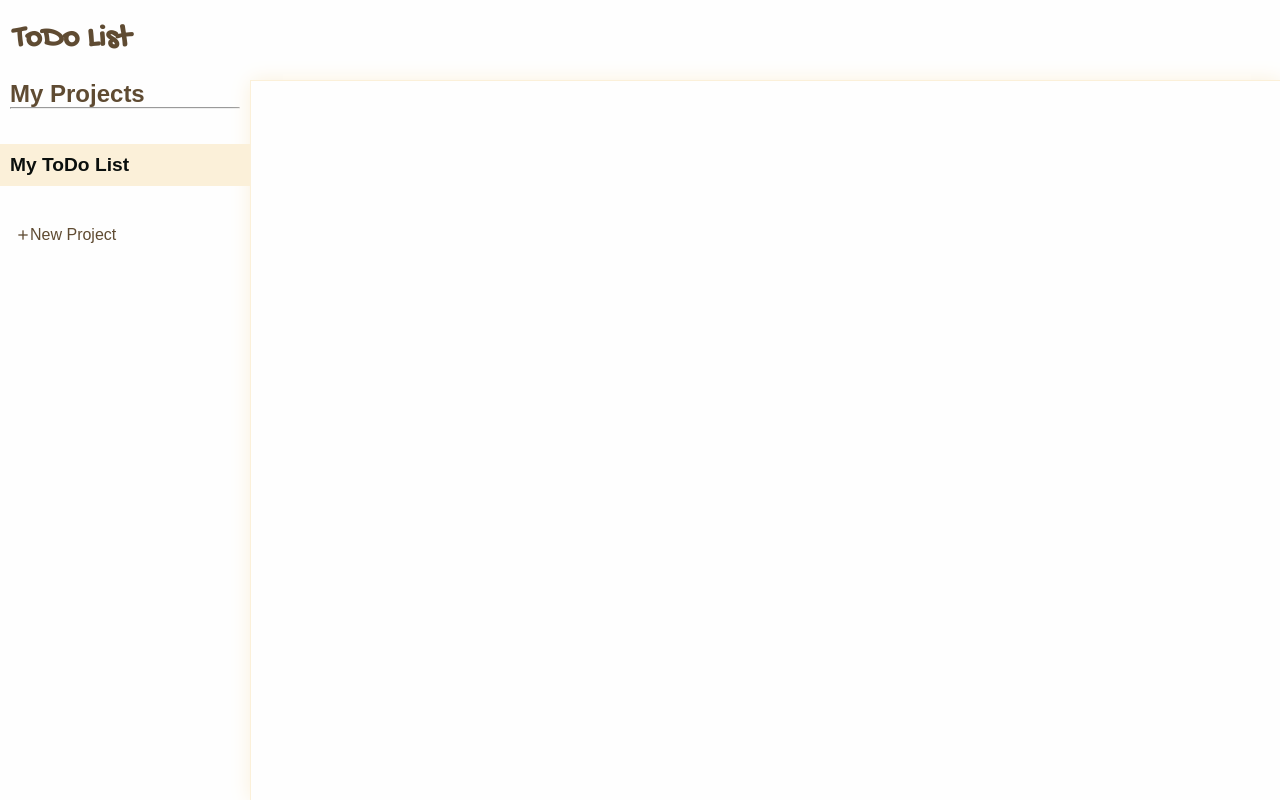
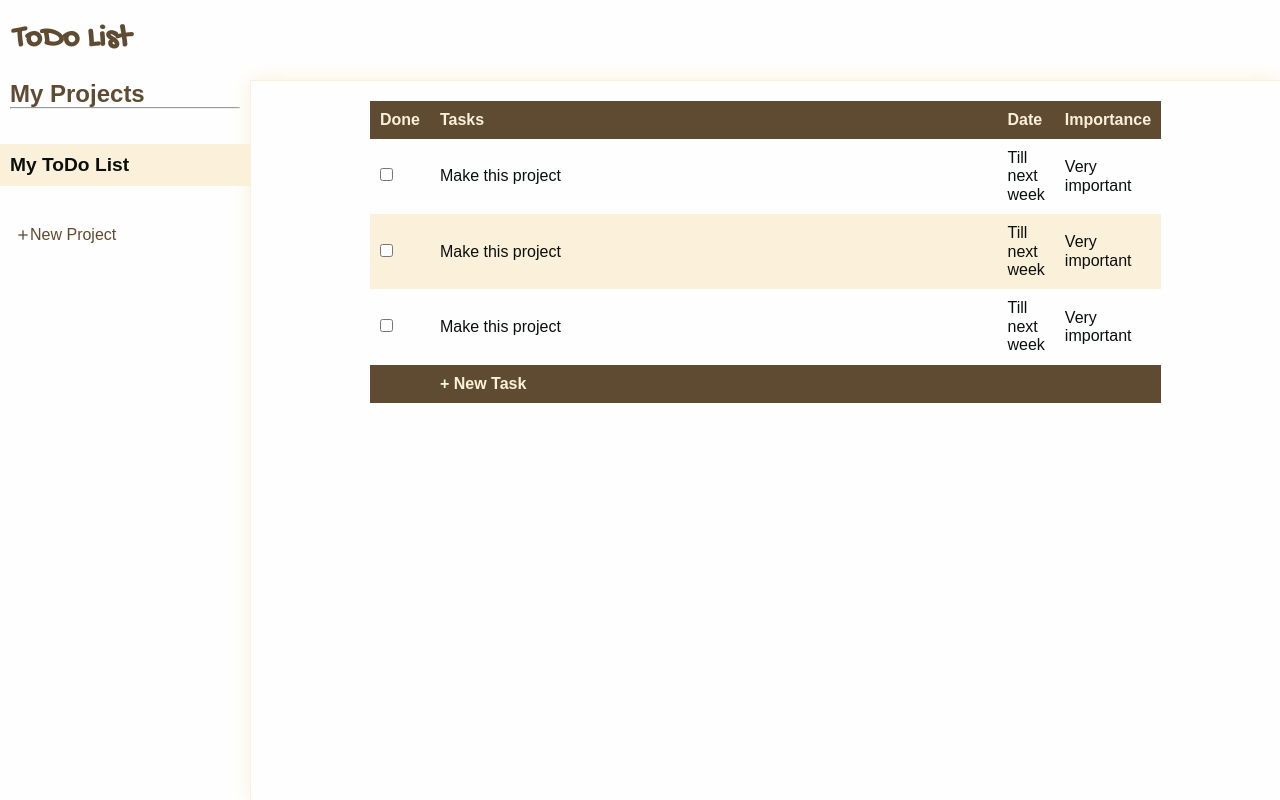
Before and after one commit to justas7/todo-odin, a website built with webpack: page src/index.html in a window 1280 px wide. Built offline with nearby package versions, Linux system fonts and the light colour scheme.

Commit message:
tasks table ui

```diff
--- a/src/index.html
+++ b/src/index.html
@@ -31,6 +31,49 @@
         </form>
       </div>
     </nav>
-    <div class="content"></div>
+    <div class="content">
+      <table class="tasksTable">
+        <colgroup>
+          <col />
+          <col style="width: 75%" />
+        </colgroup>
+        <thead>
+          <tr>
+            <th>Done</th>
+            <th>Tasks</th>
+            <th>Date</th>
+            <th>Importance</th>
+          </tr>
+        </thead>
+        <tbody>
+          <tr>
+            <td><input type="checkbox" /></td>
+            <td>Make this project</td>
+            <td>Till next week</td>
+            <td>Very important</td>
+          </tr>
+          <tr>
+            <td><input type="checkbox" /></td>
+            <td>Make this project</td>
+            <td>Till next week</td>
+            <td>Very important</td>
+          </tr>
+          <tr>
+            <td><input type="checkbox" /></td>
+            <td>Make this project</td>
+            <td>Till next week</td>
+            <td>Very important</td>
+          </tr>
+        </tbody>
+        <tfoot>
+          <tr>
+            <td></td>
+            <td><button class="newTask" type="button">+ New Task</button></td>
+            <td></td>
+            <td></td>
+          </tr>
+        </tfoot>
+      </table>
+    </div>
   </body>
 </html>
--- a/src/modules/Projects.js
+++ b/src/modules/Projects.js
@@ -19,7 +19,7 @@ myProjects.setList(projectsList);
 
 const deleteProjectHandler = function () {
   list.addEventListener("click", function (e) {
-    if (e.target.getAttribute("data-id")) {
+    if (e.target.tagName === "IMG" && e.target.getAttribute("data-id")) {
       const id = Number(e.target.getAttribute("data-id"));
       myProjects.removeItem(myProjects.getList().find((project) => project.id == id));
       localStorage.setItem("projectsList", JSON.stringify(myProjects.getList()));
--- a/src/modules/ProjectsDisplay.js
+++ b/src/modules/ProjectsDisplay.js
@@ -23,6 +23,7 @@ const appendProjcet = function (project) {
   const spn = document.createElement("span");
   const img = new Image();
   img.setAttribute("data-id", `${project.id}`);
+  spn.setAttribute("data-id", `${project.id}`);
   img.src = DeleteIcon;
   spn.textContent = `${project.name}`;
   img.alt = "Delete";
--- a/src/modules/classes/TaskCl.js
+++ b/src/modules/classes/TaskCl.js
@@ -1,11 +1,11 @@
 class Task {
   isCompleted = false;
 
-  constructor(id, task, taskDate, dateCreated) {
+  constructor(id, task, importance, taskDate) {
     this.id = id;
     this.task = task;
+    this.importance = importance;
     this.taskDate = taskDate;
-    this.dateCreated = dateCreated;
   }
 
   taskCompleted() {
--- a/src/styles/layout/content.css
+++ b/src/styles/layout/content.css
@@ -4,4 +4,37 @@
   border-left: 1px solid var(--color-one);
   border-top: 1px solid var(--color-one);
   box-shadow: 1px 1px 20px var(--color-one);
+  display: flex;
+  justify-content: center;
+  align-items: start;
+  padding: 20px;
 }
+
+.tasksTable {
+  text-align: left;
+  border-collapse: collapse;
+  width: 80%;
+}
+
+.tasksTable th,
+td {
+  padding: 10px;
+}
+
+.tasksTable tr:nth-child(even) {
+  background-color: var(--color-one);
+}
+
+.tasksTable > thead > tr {
+  background-color: var(--color-two);
+  color: var(--color-one);
+}
+
+.newTask {
+  color: var(--color-one);
+  font-weight: 600;
+}
+
+.tasksTable tfoot {
+  background-color: var(--color-two);
+}
```
Also changed, not shown: dist/bundle.js, dist/index.html.
